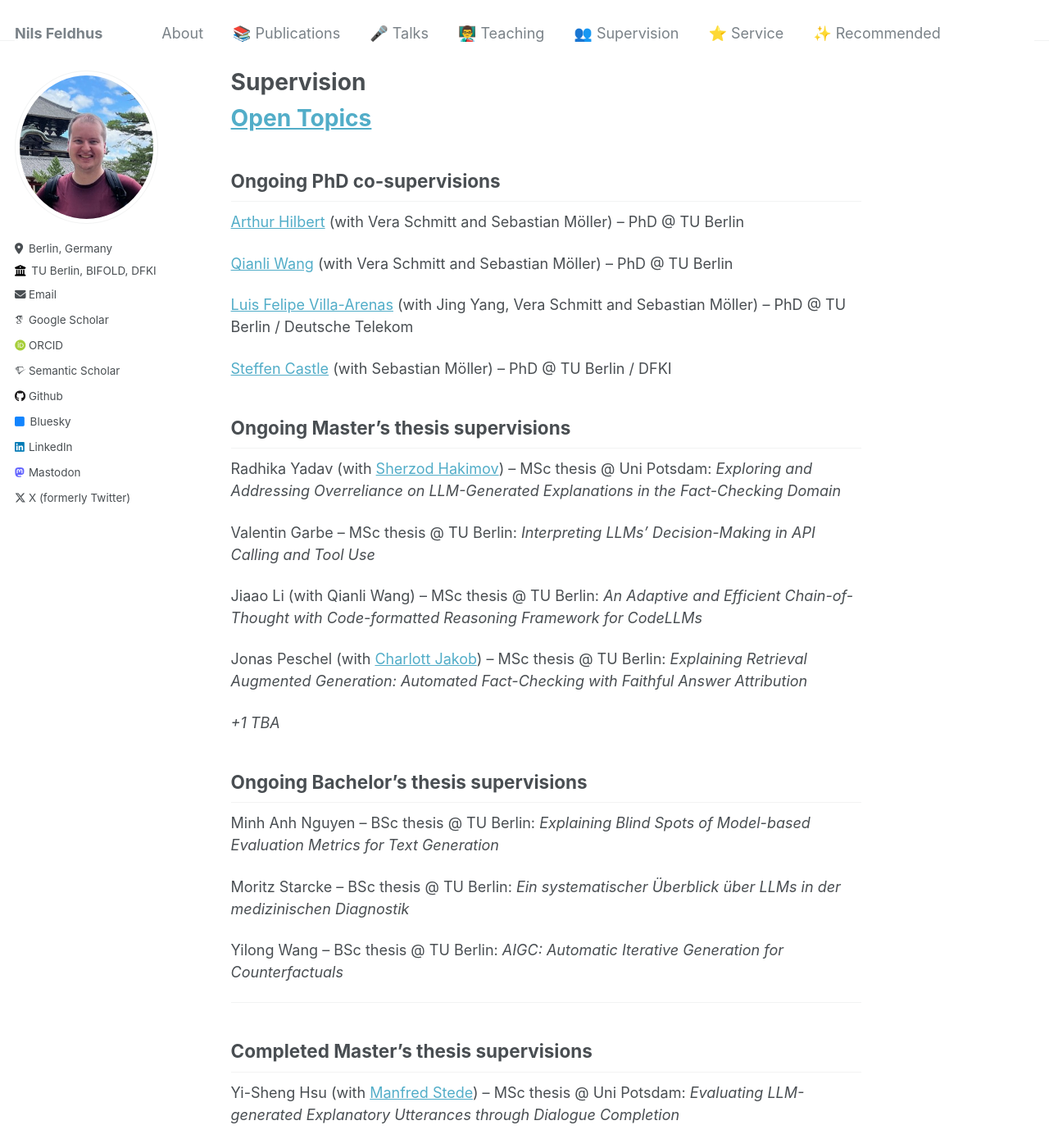
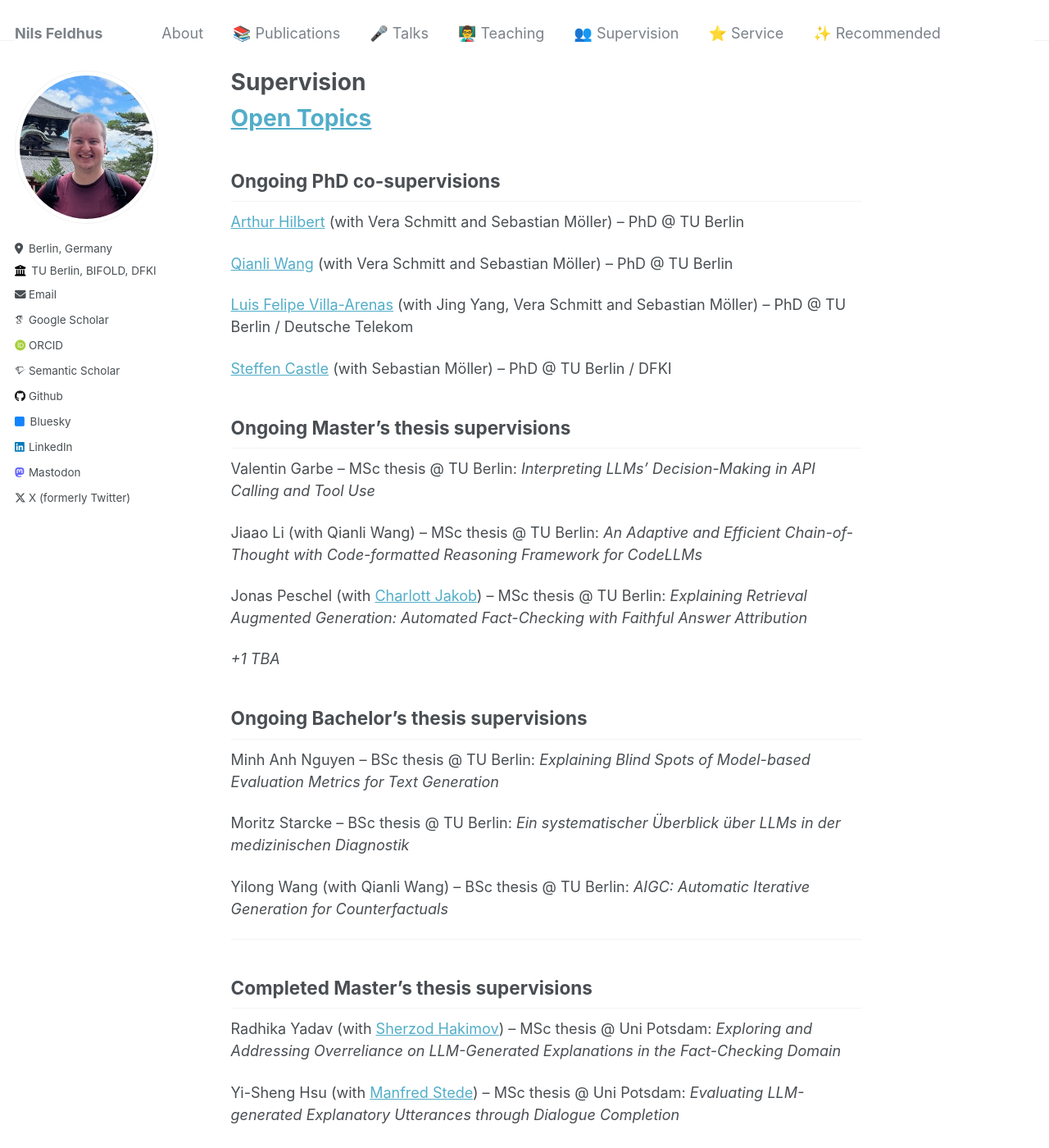
Before and after one commit to nfelnlp/nfelnlp.github.io, a Jekyll site: the page built from supervision/index.md, in a window 1280 px wide and 1400 px high. Shown: the whole window at 82% size. Built offline with Jekyll 4.4.1, drawn with Linux system fonts in a browser that asks for light colours; some web fonts are replaced; some of the changed lines change nothing that is shown.

Commit message:
Updated supervision.

```diff
--- a/supervision/index.md
+++ b/supervision/index.md
@@ -17,8 +17,6 @@ title: "Supervision"
 [Steffen Castle](https://dfki-nlp.github.io/authors/steffen-castle/) (with Sebastian Möller) – PhD @ TU Berlin / DFKI
 
 ## Ongoing Master's thesis supervisions
-Radhika Yadav (with [Sherzod Hakimov](https://sherzod-hakimov.github.io/)) – MSc thesis @ Uni Potsdam: _Exploring and Addressing Overreliance on LLM-Generated Explanations in the Fact-Checking Domain_
-
 Valentin Garbe – MSc thesis @ TU Berlin: _Interpreting LLMs' Decision-Making in API Calling and Tool Use_
 
 Jiaao Li (with Qianli Wang) – MSc thesis @ TU Berlin: _An Adaptive and Efficient Chain-of-Thought with Code-formatted Reasoning Framework for CodeLLMs_
@@ -32,12 +30,14 @@ Minh Anh Nguyen – BSc thesis @ TU Berlin: _Explaining Blind Spots of Model-bas
 
 Moritz Starcke – BSc thesis @ TU Berlin: _Ein systematischer Überblick über LLMs in der medizinischen Diagnostik_
 
-Yilong Wang – BSc thesis @ TU Berlin: _AIGC: Automatic Iterative Generation for Counterfactuals_
+Yilong Wang (with Qianli Wang) – BSc thesis @ TU Berlin: _AIGC: Automatic Iterative Generation for Counterfactuals_
 
 ---
 
 
 ## Completed Master's thesis supervisions
+Radhika Yadav (with [Sherzod Hakimov](https://sherzod-hakimov.github.io/)) – MSc thesis @ Uni Potsdam: _Exploring and Addressing Overreliance on LLM-Generated Explanations in the Fact-Checking Domain_
+
 Yi-Sheng Hsu (with [Manfred Stede](https://www.ling.uni-potsdam.de/~stede/)) – MSc thesis @ Uni Potsdam: _Evaluating LLM-generated Explanatory Utterances through Dialogue Completion_
 
 [Qianli Wang](https://github.com/qiaw99) (with [Leonhard Hennig](https://dfki-nlp.github.io/authors/leonhard-hennig/)) – MSC thesis @ TU Berlin: _A Singular LLM Is All You Need for Dialogue-based Explanation Regarding NLP Tasks_
```
